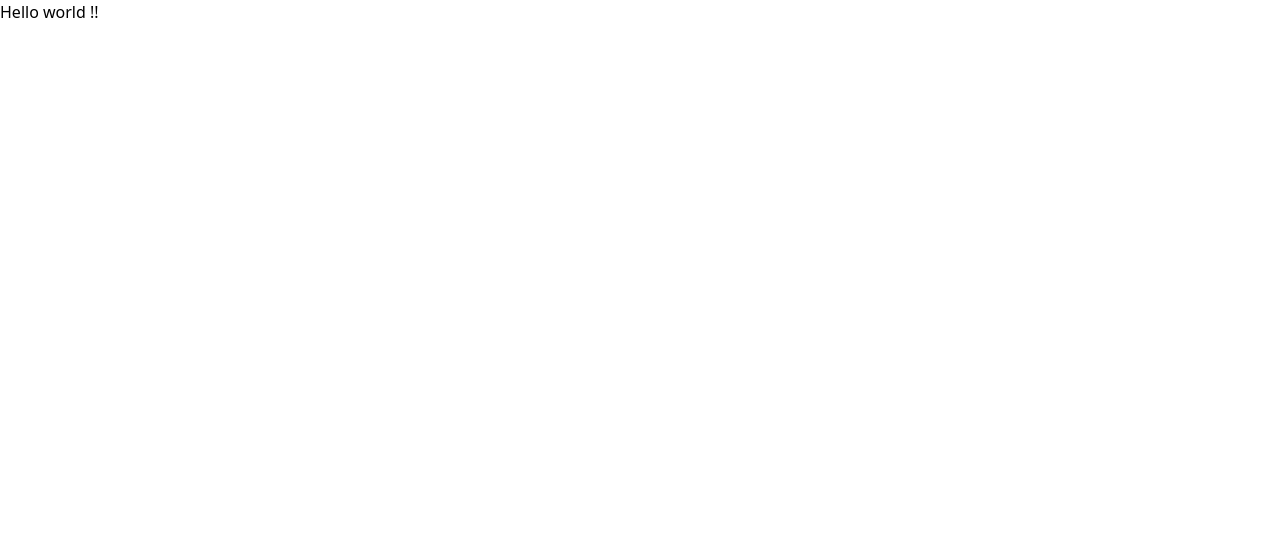
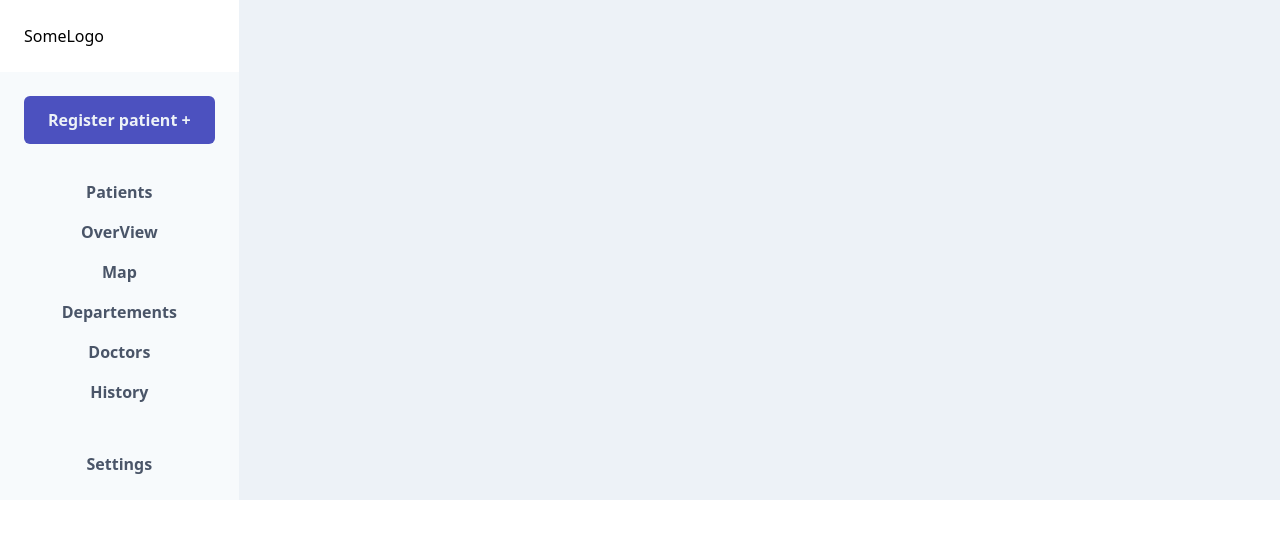
Before and after one commit to larbibaraka/health-app-dashboard, a React (Create React App) app: page / in a window 1280 px wide. Shown: the top 538 px of the page. Built offline with nearby package versions, Linux system fonts and the light colour scheme.

Commit message:
creating basic side nav menu

```diff
--- a/src/App.js
+++ /dev/null
@@ -1,10 +0,0 @@
-import React from 'react';
-import './App.css';
-
-function App() {
-  return (
-      <h1>Hello world !!</h1>
-  );
-}
-
-export default App;
--- /dev/null
+++ b/src/container/App.js
@@ -0,0 +1,32 @@
+import React from "react";
+import "../assets/App.css";
+
+function App() {
+  return (
+    <div className="flex bg-gray-200">
+      <div className="sidebar flex flex-col bg-white ">
+        <div className="logo p-6">SomeLogo</div>
+        <div className="bg-gray-100 menu p-6 flex flex-col">
+          <div className="register-patient">
+            <button className="bg-indigo-700 text-gray-200 px-6 py-3 rounded-md font-semibold   hover:bg-indigo-800 hover:text-white">
+              Register patient +
+            </button>
+          </div>
+          <div className="menu-elements mt-5">
+            <ul className="flex flex-col items-center">
+                <li className="text-gray-700 font-sans font-semibold hover:text-indigo-800 cursor-pointer mt-4">Patients</li>
+                <li className="text-gray-700 font-sans font-semibold hover:text-indigo-800 cursor-pointer mt-4">OverView</li>
+                <li className="text-gray-700 font-sans font-semibold hover:text-indigo-800 cursor-pointer mt-4">Map</li>
+                <li className="text-gray-700 font-sans font-semibold hover:text-indigo-800 cursor-pointer mt-4">Departements</li>
+                <li className="text-gray-700 font-sans font-semibold hover:text-indigo-800 cursor-pointer mt-4">Doctors</li>
+                <li className="text-gray-700 font-sans font-semibold hover:text-indigo-800 cursor-pointer mt-4">History</li>
+                <li className="text-gray-700 font-sans font-semibold hover:text-indigo-800 cursor-pointer mt-12">Settings</li>
+            </ul>
+          </div>
+        </div>
+      </div>
+    </div>
+  );
+}
+
+export default App;
--- a/src/index.css
+++ /dev/null
@@ -1,13 +0,0 @@
-body {
-  margin: 0;
-  font-family: -apple-system, BlinkMacSystemFont, 'Segoe UI', 'Roboto', 'Oxygen',
-    'Ubuntu', 'Cantarell', 'Fira Sans', 'Droid Sans', 'Helvetica Neue',
-    sans-serif;
-  -webkit-font-smoothing: antialiased;
-  -moz-osx-font-smoothing: grayscale;
-}
-
-code {
-  font-family: source-code-pro, Menlo, Monaco, Consolas, 'Courier New',
-    monospace;
-}
--- a/src/index.js
+++ b/src/index.js
@@ -1,7 +1,7 @@
 import React from 'react';
 import ReactDOM from 'react-dom';
 import './assets/main.css';
-import App from './App';
+import App from './container/App';
 import * as serviceWorker from './serviceWorker';
 
 ReactDOM.render(
```
Also changed, not shown: src/assets/App.css (renamed from src/App.css), src/logo.svg (deleted), 1 other file (tests, documents, lock files or other folders).
